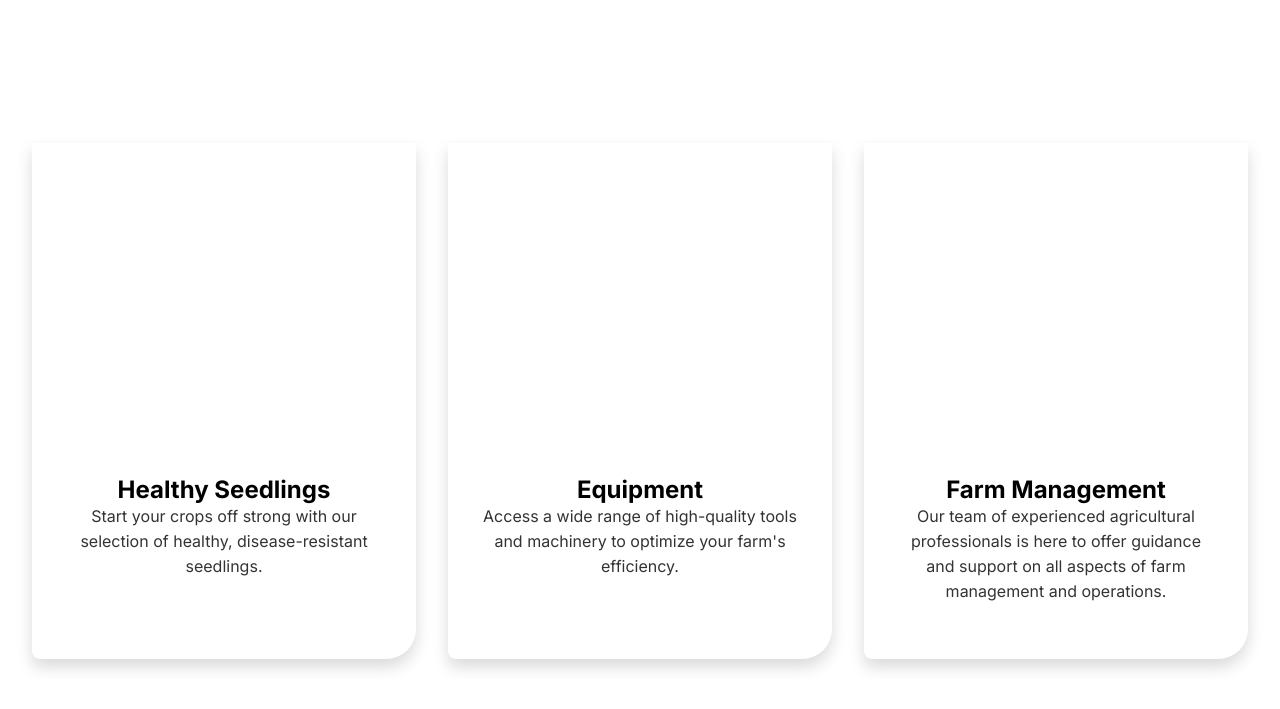
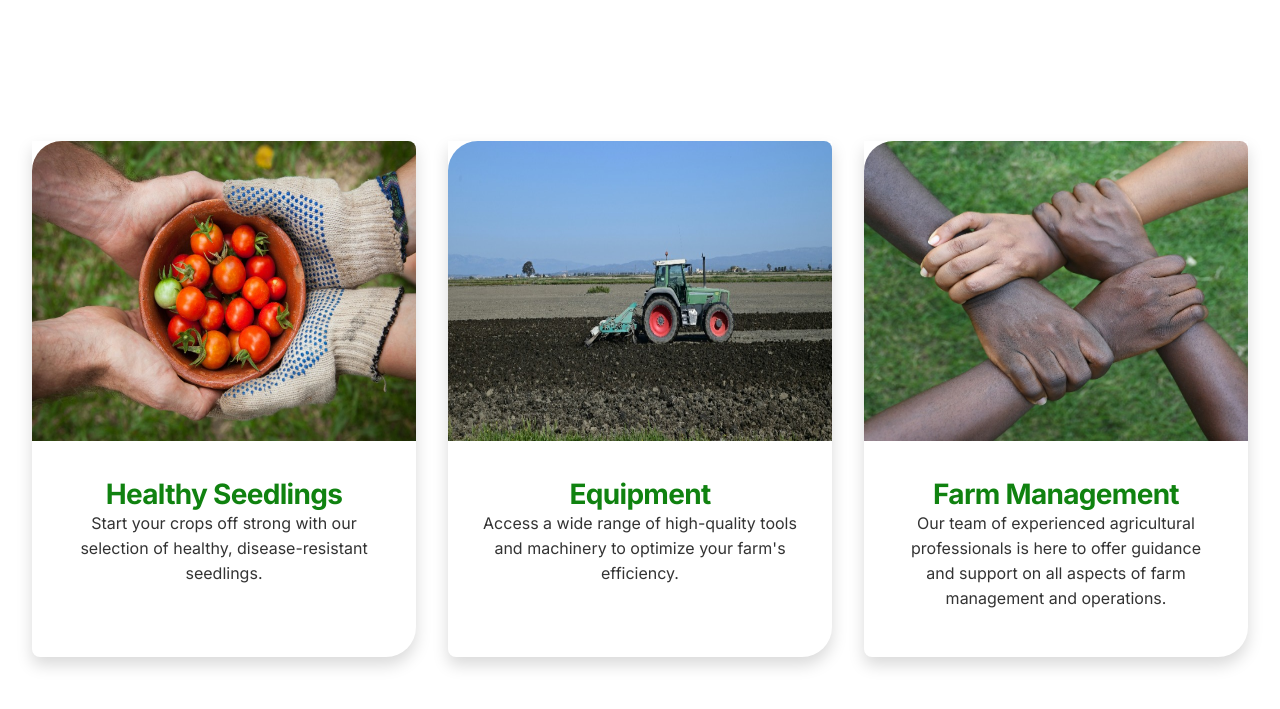
Before and after one commit to EtimGeorge/Cultive8-web-project, a plain HTML site: page index.html in a window 1280 px wide. Shown: the part 1939-2648 px from the top of the page. Drawn offline with Linux system fonts and the light colour scheme.

Commit message:
12:23 pm 10/07/2024

```diff
--- a/index-files/css/style.css
+++ b/index-files/css/style.css
@@ -48,6 +48,7 @@
 
 
 .logo-header{
+  font-family: comfortaa;
   background-image: linear-gradient(90deg, #0a960a 0%, #0a960a 100%);
   background-clip: text;
   -webkit-text-fill-color: transparent;
@@ -290,6 +291,7 @@
   position: absolute;
   top: 0;
   left: 0;
+  position: relative;
   /* width: 100%;
   position: relative;
   height: 657px;
@@ -500,8 +502,30 @@
   border-radius: 0px 0px 30px 8px;
 }
 
-.card-container .card .rectangle {
-  background: url(./images/seedlings.jpeg);
+/* .card-container .card .rectangle {
+  width: 384px;
+  height: 300px;
+  border-radius: 30px 8px 0px 0px;
+  background-size: cover;
+  background-position: center;
+} */
+.card .rectangle img {
+width: 384px;
+  height: 300px;
+  border-radius: 30px 8px 0px 0px;
+  background-size: cover;
+  background-position: center;
+}
+
+/* .rectangle-two {
+  width: 384px;
+  height: 300px;
+  border-radius: 30px 8px 0px 0px;
+  background-size: cover;
+  background-position: center;
+} */
+
+.rectangle-two img{
   width: 384px;
   height: 300px;
   border-radius: 30px 8px 0px 0px;
@@ -509,17 +533,15 @@
   background-position: center;
 }
 
-.rectangle-two {
-  background: url(./images/equipment.jpeg);
+/* .rectangle-three {
   width: 384px;
   height: 300px;
   border-radius: 30px 8px 0px 0px;
   background-size: cover;
   background-position: center;
-}
+} */
 
-.rectangle-three {
-  background: url(./images/collabo.jpeg);
+.rectangle-three img {
   width: 384px;
   height: 300px;
   border-radius: 30px 8px 0px 0px;
--- a/index.html
+++ b/index.html
@@ -222,9 +222,12 @@
         <div class="services-container">
           <div class="card-container">
             <div class="card card_1">
-              <div class="rectangle"></div>
+              <div class="rectangle">
+                <img src="./index-files/images/seedlings.jpeg" alt="">
+              </div>
               <div class="card-content">
-                <h2>Healthy Seedlings</h2>
+
+                <h2><a href="">Healthy Seedlings</a></h2>
                 <p>
                   Start your crops off strong with our selection of healthy,
                   disease-resistant seedlings.
@@ -232,9 +235,11 @@
               </div>
             </div>
             <div class="card card_2">
-              <div class="rectangle-two"></div>
+              <div class="rectangle-two">
+                <img src="./index-files/images/equipment.jpeg" alt="">
+              </div>
               <div class="card-content">
-                <h2>Equipment</h2>
+                <h2><a href="">Equipment</a></h2>
                 <p>
                   Access a wide range of high-quality tools and machinery to
                   optimize your farm's efficiency.
@@ -242,9 +247,11 @@
               </div>
             </div>
             <div class="card card_3">
-              <div class="rectangle-three"></div>
+              <div class="rectangle-three">
+                <img src="./index-files/images/collabo.jpeg" alt="">
+              </div>
               <div class="card-content">
-                <h2>Farm Management</h2>
+                <h2><a href="">Farm Management</a></h2>
                 <p>
                   Our team of experienced agricultural professionals is here to
                   offer guidance and support on all aspects of farm management
```
